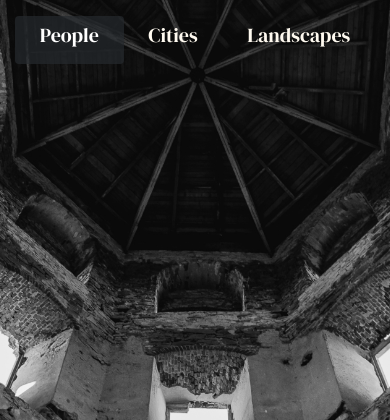
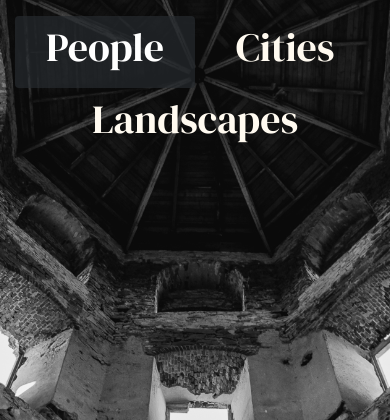
Before and after one commit to Temetappi/WebsiteDjango, a Django app: page /gallery in a window 390 px wide. Shown: the part 146-566 px from the top of the page. Run offline with Django 3.2, Linux system fonts and the light colour scheme; data that the repository does not hold is empty; some libraries are stand-ins or nearby versions.

Commit message:
Fix mobile text size, IG link

```diff
--- a/templates/base.html
+++ b/templates/base.html
@@ -47,7 +47,7 @@
             <li><a class="nav-link" href="/aboutme">About Me</a></li>
             <li><a class="nav-link" href="/contact">Contact</a></li>
         </ul>
-        <a class="nav-link" href="https://www.instagram.com/teerah_photo/" target="_blank">
+        <a class="nav-link" href="https://www.instagram.com/teerah_portraits/" target="_blank">
             <img class="ig-img" src="/static/iglogo-white.png" alt="">
         </a>
     </div>
--- a/templates/gallery.html
+++ b/templates/gallery.html
@@ -1,10 +1,10 @@
 {% extends "base.html" %}
 {% block content %}
 <div class="container mt-3 mb-5">
-    <div class="nav nav-pills nav-fill" role="tablist">
-        <a class="nav-item nav-link active" data-toggle="pill" href="#people" role="tab"><h5>People</h5></a>
-        <a class="nav-item nav-link" data-toggle="pill" href="#city" role="tab"><h5>Cities</h5></a>
-        <a class="nav-item nav-link" data-toggle="pill" href="#landscapes" role="tab"><h5>Landscapes</h5></a>
+    <div class="nav nav-pills nav-justified" role="tablist">
+        <a class="nav-item nav-link active" data-toggle="pill" href="#people" role="tab"><h3>People</h3></a>
+        <a class="nav-item nav-link" data-toggle="pill" href="#city" role="tab"><h3>Cities</h3></a>
+        <a class="nav-item nav-link" data-toggle="pill" href="#landscapes" role="tab"><h3>Landscapes</h3></a>
     </div>
 </div>
 
```
